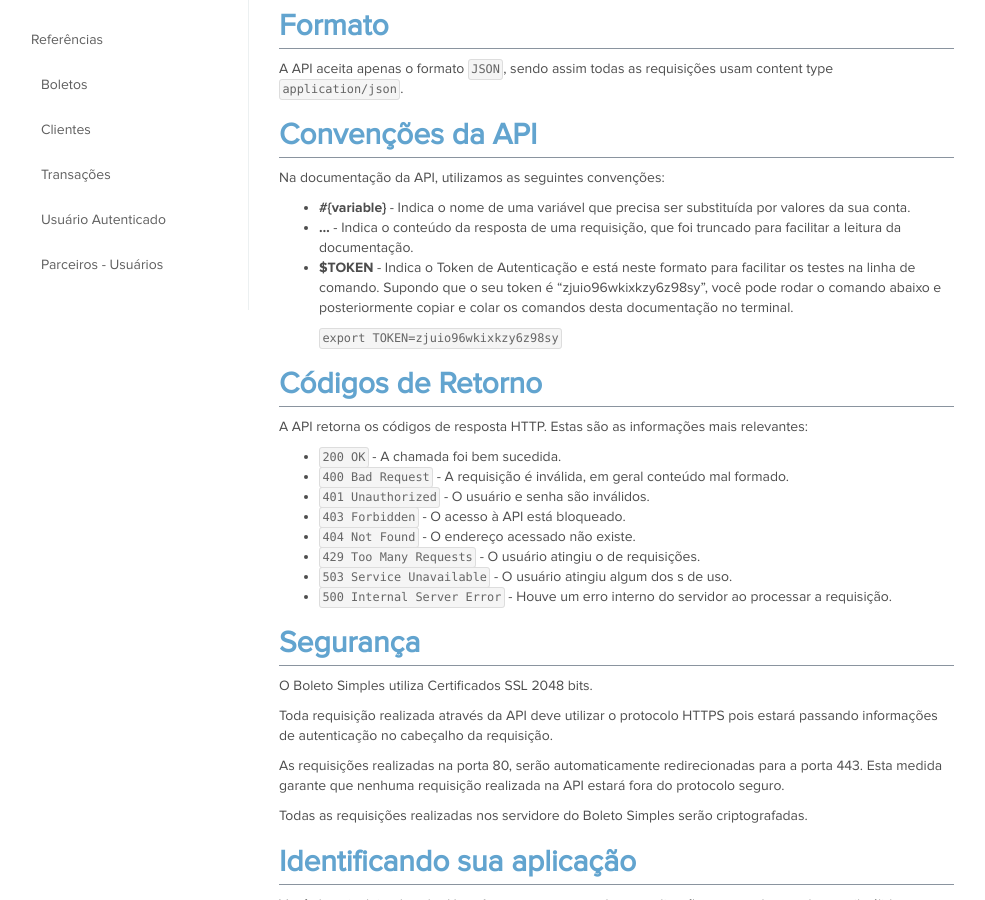
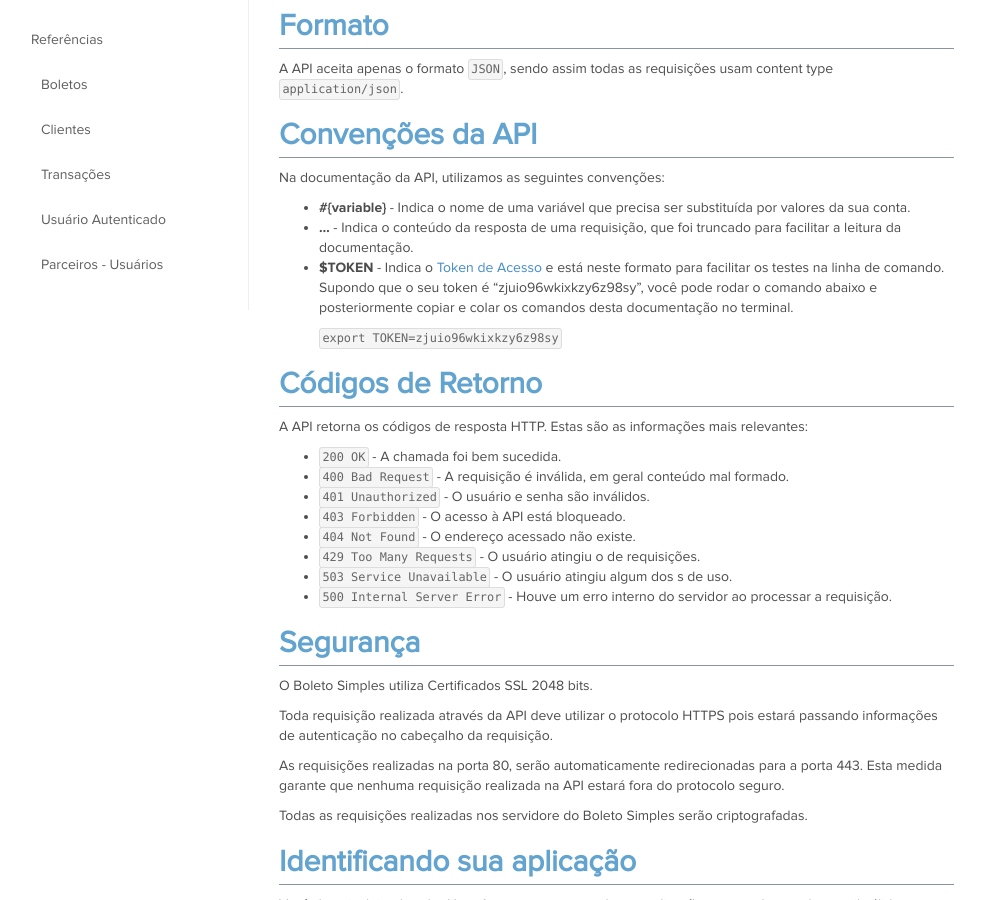
Before and after one commit to BoletoSimples/boletosimples-docs, a Jekyll site: the page built from index.md, in a window 1280 px wide and 900 px high, scrolled down 554 px. Shown: the whole window, without its empty margins (151-1136 px from the left). Built offline with Jekyll 4.4.1, drawn with Linux system fonts in a browser that asks for light colours.

Commit message:
minor fix

```diff
--- a/index.md
+++ b/index.md
@@ -40,7 +40,7 @@ Na documentação da API, utilizamos as seguintes convenções:
 
 * **#{variable}** - Indica o nome de uma variável que precisa ser substituída por valores da sua conta.
 * **...** - Indica o conteúdo da resposta de uma requisição, que foi truncado para facilitar a leitura da documentação.
-* **$TOKEN** - Indica o Token de Autenticação e está neste formato para facilitar os testes na linha de comando. Supondo que o seu token é "zjuio96wkixkzy6z98sy", você pode rodar o comando abaixo e posteriormente copiar e colar os comandos desta documentação no terminal.
+* **$TOKEN** - Indica o [Token de Acesso](/authentication/#token-de-acesso) e está neste formato para facilitar os testes na linha de comando. Supondo que o seu token é "zjuio96wkixkzy6z98sy", você pode rodar o comando abaixo e posteriormente copiar e colar os comandos desta documentação no terminal.
 
   `export TOKEN=zjuio96wkixkzy6z98sy`
 
```
